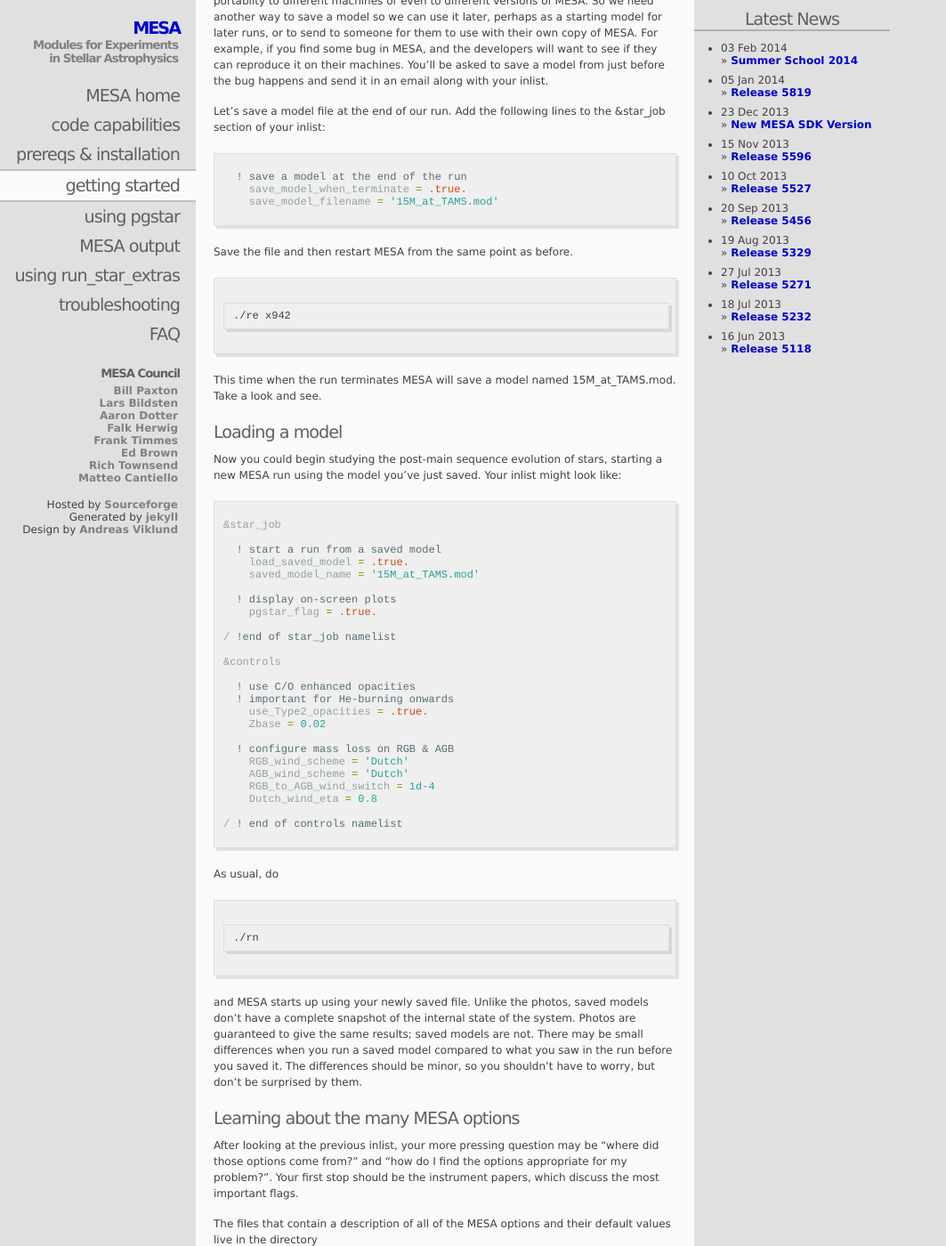
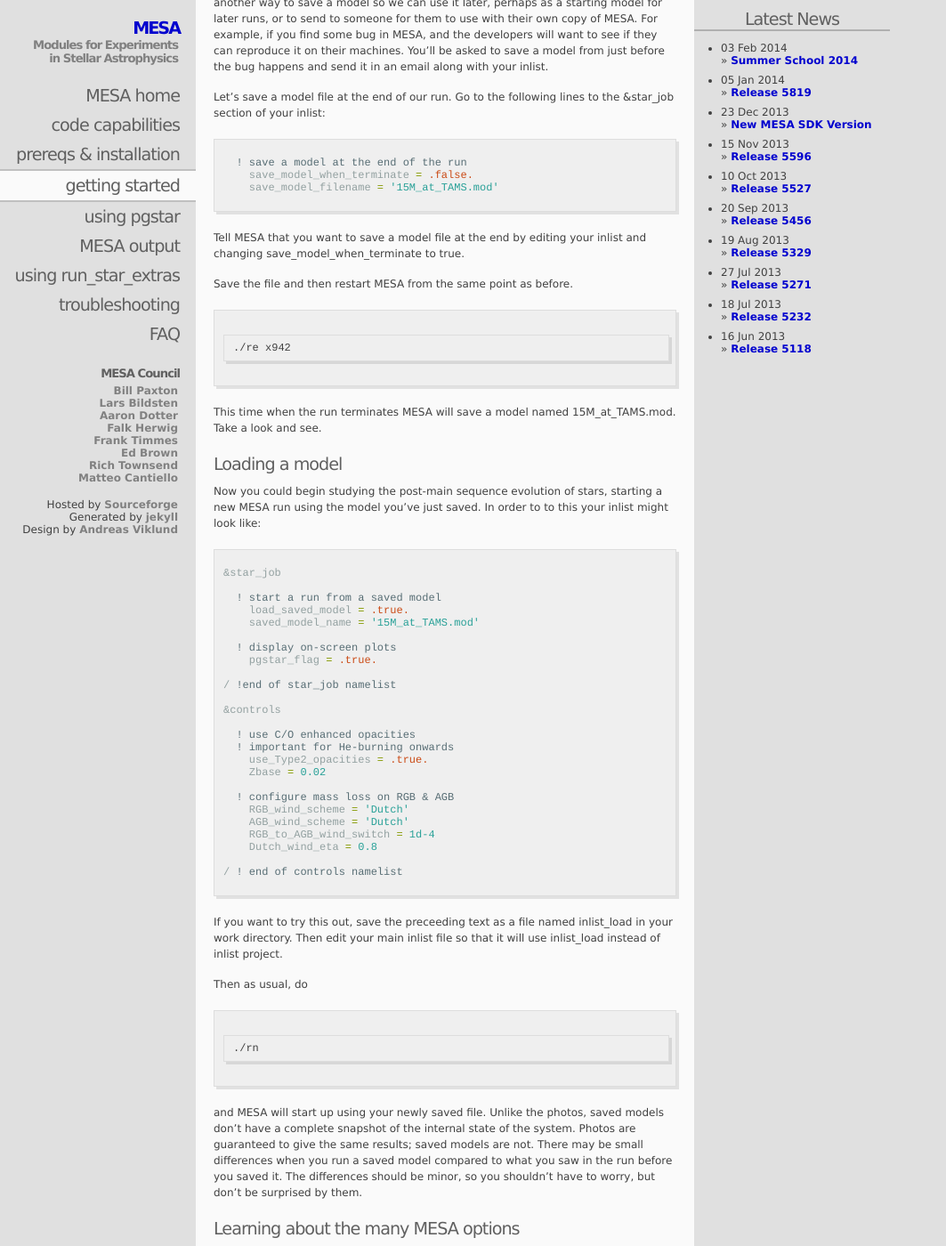
Before and after one commit to MESAHub/mesa-website, a Jekyll site: the page built from 03-starting.markdown, in a window 1280 px wide and 1400 px high, scrolled down 5936 px. Shown: the whole window at 89% size, without its empty margins (0-1063 px from the left). Built offline with Jekyll 4.4.1, drawn with Linux system fonts in a browser that asks for light colours; Markdown is read by kramdown in place of the engine named in the settings; some of the changed text lies outside the part shown.

Commit message:
sync getting started page and mesa star/work

```diff
--- a/03-starting.markdown
+++ b/03-starting.markdown
@@ -73,12 +73,13 @@
 initialization, so you only need to set the ones that you actually
 want to change.
 
-The file we've given you tells MESA to go look elsewhere for its
-configuration info.  This makes changing between different inlists
-easier, by allowing you to easily change the name of the file that
-gets read.
+{% highlight fortran %}
+! this is the master inlist that MESA reads when it starts.
 
-{% highlight fortran %}
+! This file tells MESA to go look elsewhere for its configuration
+! info. This makes changing between different inlists easier, by
+! allowing you to easily change the name of the file that gets read.
+
 &star_job
 
     read_extra_star_job_inlist1 = .true.
@@ -86,12 +87,14 @@
 
 / ! end of star_job namelist
 
+
 &controls
 
     read_extra_controls_inlist1 = .true.
     extra_controls_inlist1_name = 'inlist_project'
 
 / ! end of controls namelist
+
 
 &pgstar
 
@@ -119,10 +122,15 @@
   ! begin with a pre-main sequence model
     create_pre_main_sequence_model = .true.
 
+  ! save a model at the end of the run
+    save_model_when_terminate = .false.
+    save_model_filename = '15M_at_TAMS.mod'
+
   ! display on-screen plots
     pgstar_flag = .true.
 
 / !end of star_job namelist
+
 
 &controls
 
@@ -138,7 +146,6 @@
     xa_central_lower_limit(1) = 1d-3
 
 / ! end of controls namelist
-
 {% endhighlight %}
 
 
@@ -184,7 +191,6 @@
     TRho_Profile_win_aspect_ratio = 0.75
 
 / ! end of pgstar namelist
-
 {% endhighlight %}
 
 ## Running MESA
@@ -283,14 +289,17 @@
 model from just before the bug happens and send it in an email along
 with your inlist.
 
-Let's save a model file at the end of our run.  Add the following
+Let's save a model file at the end of our run.  Go to the following
 lines to the &star_job section of your inlist:
 
 {% highlight fortran %}
   ! save a model at the end of the run
-    save_model_when_terminate = .true.
+    save_model_when_terminate = .false.
     save_model_filename = '15M_at_TAMS.mod'
 {% endhighlight %}
+
+Tell MESA that you want to save a model file at the end by editing
+your inlist and changing save\_model\_when\_terminate to true.
 
 Save the file and then restart MESA from the same point as before.
 
@@ -302,8 +311,8 @@
 ## Loading a model
 
 Now you could begin studying the post-main sequence evolution of
-stars, starting a new MESA run using the model you've just saved.  Your
-inlist might look like:
+stars, starting a new MESA run using the model you've just saved.  In
+order to to this your inlist might look like:
 
 {% highlight fortran %}
 &star_job
@@ -333,11 +342,15 @@
 / ! end of controls namelist
 {% endhighlight %}
 
-As usual, do
+If you want to try this out, save the preceeding text as a file named
+inlist\_load in your work directory.  Then edit your main inlist file
+so that it will use inlist\_load instead of inlist project.
+
+Then as usual, do
 
     ./rn
 
-and MESA starts up using your newly saved file.  Unlike the
+and MESA will start up using your newly saved file.  Unlike the
 photos, saved models don't have a complete snapshot of the internal
 state of the system.  Photos are guaranteed to give the same results;
 saved models are not.  There may be small differences when you run a
@@ -366,7 +379,6 @@
 the following summary of these options.
 
 {% highlight fortran %}
-
 ! the "Dutch" wind scheme for massive stars combines results from
 ! several papers, all with authors mostly from the Netherlands.
 
```
Also changed, not shown: other parts of 03-starting.markdown (+1 -1 lines), assets/images/trho_profile_00900.png.
